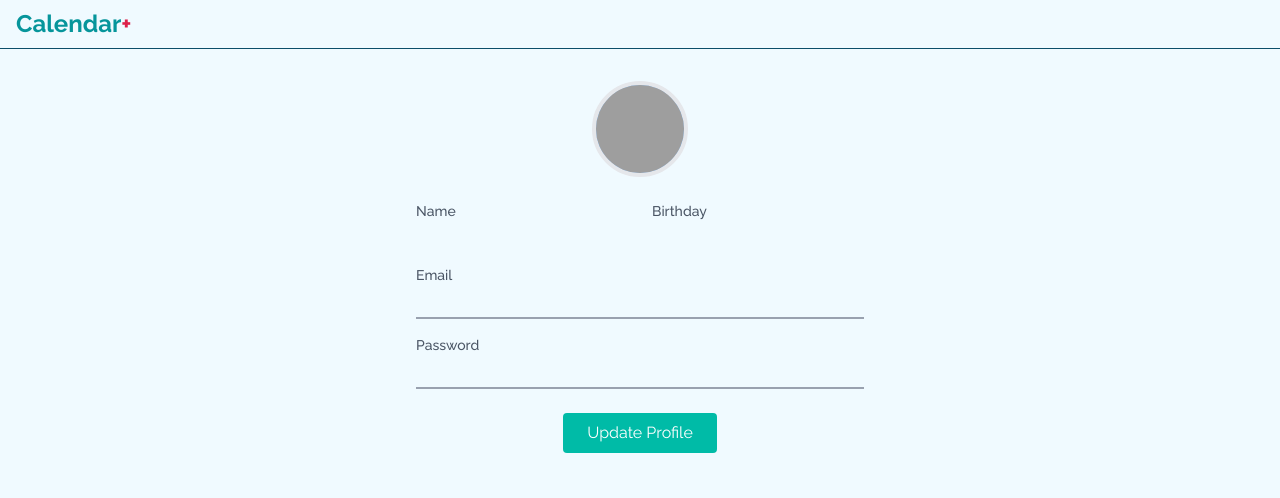
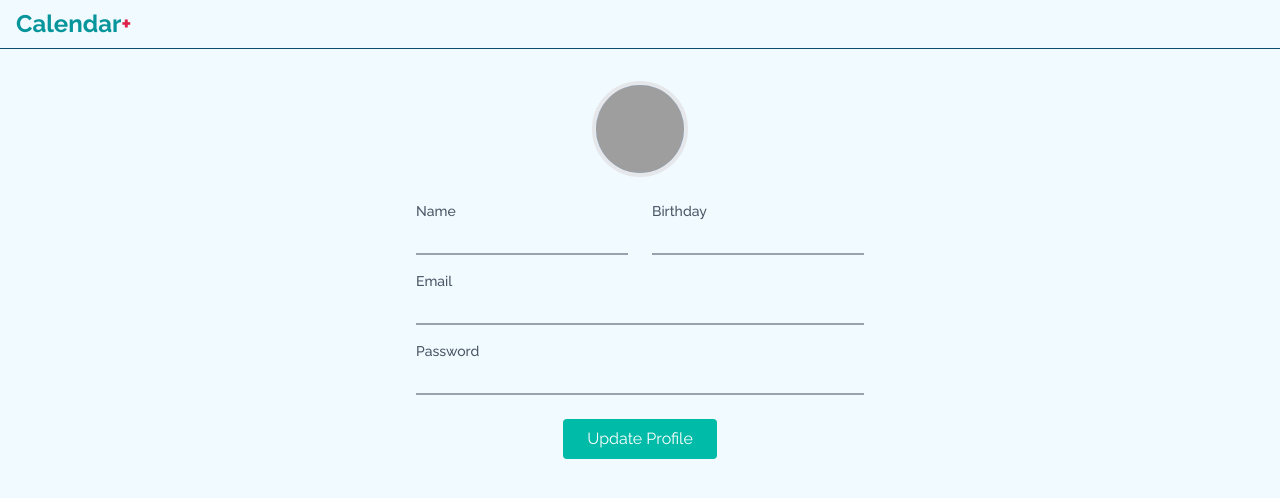
Before and after one commit to SDSU-CompE-561-Spring-2025/smart-calendar-personal-assessment, a Next.js app in the folder frontend/: page /account in a window 1280 px wide. Shown: the top 498 px of the page. Built offline with nearby package versions, Linux system fonts and the light colour scheme; grey boxes are pictures that could not be loaded.

Commit message:
small format update account

```diff
--- a/frontend/src/components/account-profile.tsx
+++ b/frontend/src/components/account-profile.tsx
@@ -33,7 +33,7 @@ export default function AccountProfile() {
                   <label className="block text-sm font-medium text-gray-600 mb-1">Name</label>
                   <input
                     type="text"
-                    // className="w-full border-b-2 border-gray-400 bg-transparent pb-1 focus:outline-none focus:border-teal-500"
+                    className="w-full border-b-2 border-gray-400 bg-transparent pb-1 focus:outline-none focus:border-teal-500"
                     value={formData.name}
                     onChange={(e) => setFormData({...formData, name: e.target.value})}
                   />
@@ -42,7 +42,7 @@ export default function AccountProfile() {
                   <label className="block text-sm font-medium text-gray-600 mb-1">Birthday</label>
                   <input
                     type="text"
-                    // className="w-full border-b-2 border-gray-400 bg-transparent pb-1 focus:outline-none focus:border-teal-500"
+                    className="w-full border-b-2 border-gray-400 bg-transparent pb-1 focus:outline-none focus:border-teal-500"
                     value={formData.birthday}
                     onChange={(e) => setFormData({...formData, birthday: e.target.value})}
                   />
```
